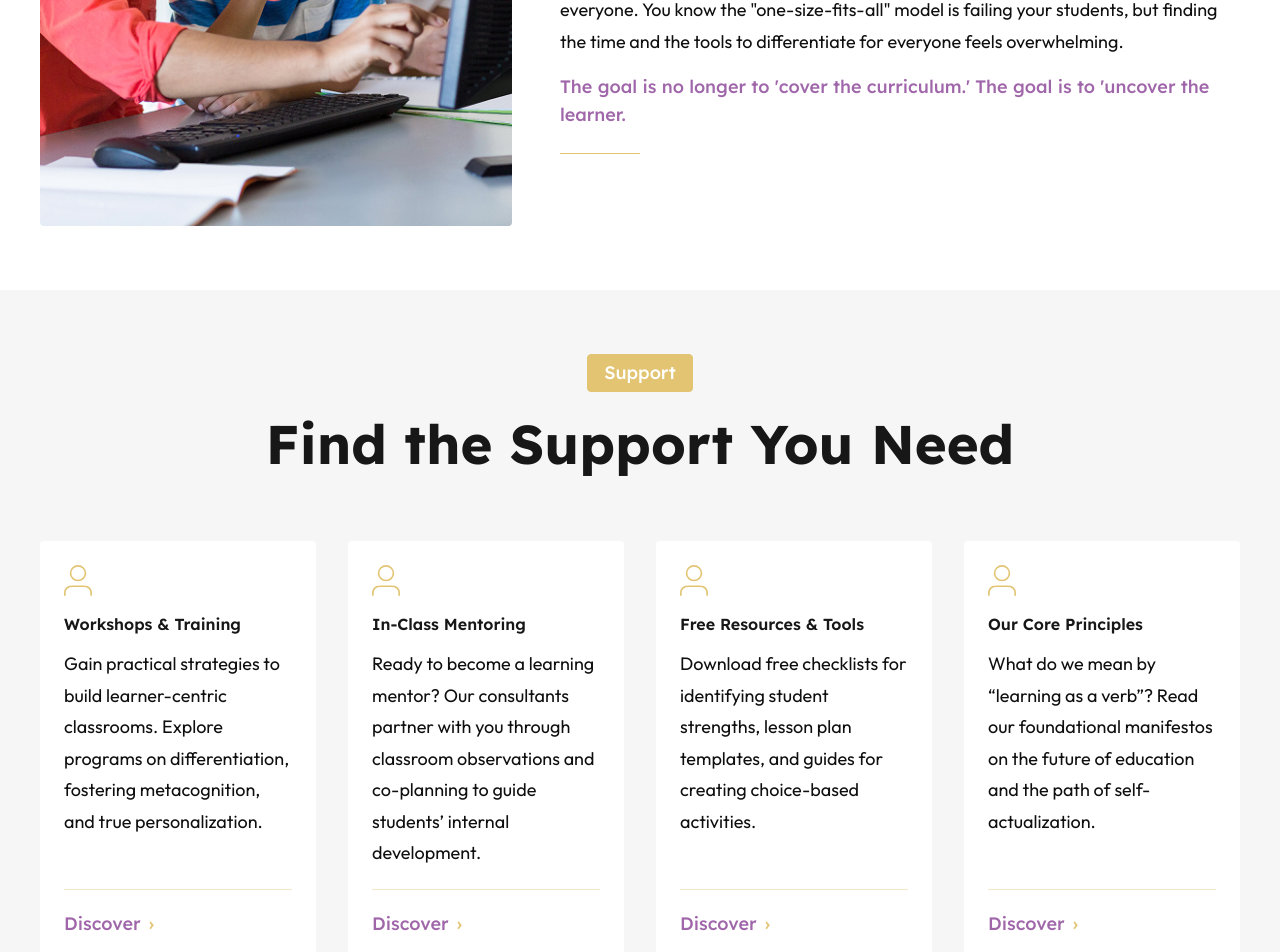
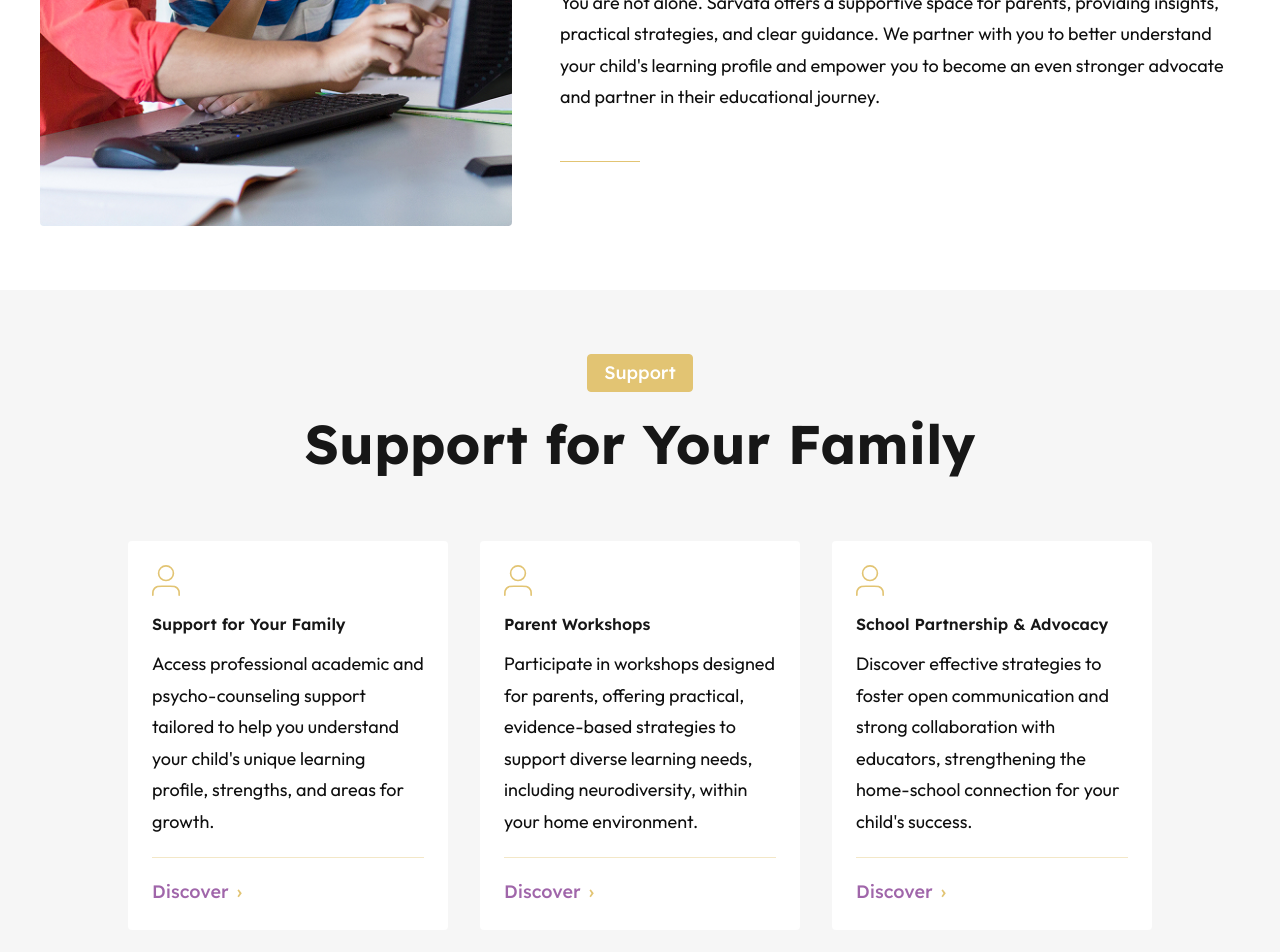
Before and after one commit to ayatiworkstechnologies/sarvata, a Next.js app: page /pathway-parents in a window 1280 px wide. Shown: the part 820-1772 px from the top of the page. Built offline with nearby package versions, Linux system fonts and the light colour scheme.

Commit message:
25/12/2025 update 5

```diff
--- a/app/pathway-educators/page.jsx
+++ b/app/pathway-educators/page.jsx
@@ -50,28 +50,28 @@ export default function EducatorsPage() {
       title: "Workshops & Training",
       description:
         "Gain practical strategies to build learner-centric classrooms. Explore programs on differentiation, fostering metacognition, and true personalization.",
-      href: "/support/workshops",
+      href: "#",
     },
     {
       icon: "/icon/icon-1.svg",
       title: "In-Class Mentoring",
       description:
         "Ready to become a learning mentor? Our consultants partner with you through classroom observations and co-planning to guide students’ internal development.",
-      href: "/support/mentoring",
+      href: "#",
     },
     {
       icon: "/icon/icon-1.svg",
       title: "Free Resources & Tools",
       description:
         "Download free checklists for identifying student strengths, lesson plan templates, and guides for creating choice-based activities.",
-      href: "/support/resources",
+      href: "#",
     },
     {
       icon: "/icon/icon-1.svg",
       title: "Our Core Principles",
       description:
         "What do we mean by “learning as a verb”? Read our foundational manifestos on the future of education and the path of self-actualization.",
-      href: "/support/principles",
+      href: "#",
     },
   ]}
 />
--- a/app/pathway-leaders/page.jsx
+++ b/app/pathway-leaders/page.jsx
@@ -14,55 +14,50 @@ export default function LeadersPage() {
         breadcrumbs={[{ label: "for leaders" }]}
       />
 
-<StorySection
+      <StorySection
         image="/our-story.jpg"
-        title="The Impossible Balancing Act"
+        title="Leading Beyond the Status Quo"
         // subtitle="Why Sarvata Exists"
         paragraphs={[
-          "You see it every day. The student who finishes early and is bored. The student who struggles with the pace and feels left behind. The student who is bright and creative, but their gifts don't fit into a standardized test box.",
-          `You're constantly pulled in 25 different directions, trying to be everything to everyone. You know the "one-size-fits-all" model is failing your students, but finding the time and the tools to differentiate for everyone feels overwhelming.`
-         ]}
-        link="/learning-pathways"
-        linkText="The goal is no longer to 'cover the curriculum.' The goal is to 'uncover the learner."
-      />
+          `Leading a school today means navigating a complex landscape. You balance the vital demands of daily operations with the imperative to innovate, fostering an environment where both students and educators thrive. It requires a vision that looks beyond standardised outcomes towards cultivating a truly learner-centric culture.`,
+          `Sarvata is your strategic partner in this essential work. We provide the expertise, frameworks, and collaborative support to help you move from visionary ideas to tangible, school-wide transformation. Let us help you architect a future-ready learning environment built on the principles of inclusion, personalization, and mentorship.`,
+        ]}
+         />
 
-       <SupportGridSection
+      <SupportGridSection
         eyebrow="Support"
-        title="Find the Support You Need"
+        title="Building a Thriving Educational Ecosystem"
         items={[
           {
             icon: "/icon/icon-1.svg",
-            title: "Workshops & Training",
+            title: "Inclusion Audits & Roadmaps",
             description:
-              "Gain practical strategies to build learner-centric classrooms. Explore programs on differentiation, fostering metacognition, and true personalization.",
-            href: "/support/workshops",
+              "Partner with us for comprehensive inclusion audits and data-driven implementation roadmaps designed to embed responsive, equitable practices throughout your school community.",
+            href: "#",
           },
           {
             icon: "/icon/icon-1.svg",
-            title: "In-Class Mentoring",
+            title: "Faculty & Leadership Mentoring",
             description:
-              "Ready to become a learning mentor? Our consultants partner with you through classroom observations and co-planning to guide students’ internal development.",
-            href: "/support/mentoring",
+              "Engage in bespoke mentoring for your leadership team and faculty, fostering a shared vision, enhancing pedagogical practice, and building internal capacity for sustained growth.",
+            href: "#",
           },
           {
             icon: "/icon/icon-1.svg",
-            title: "Free Resources & Tools",
+            title: "Strategic Planning & Systems",
             description:
-              "Download free checklists for identifying student strengths, lesson plan templates, and guides for creating choice-based activities.",
-            href: "/support/resources",
+              "Enhance academic administration and optimise key processes, freeing your leadership to concentrate on strategic goals and mentoring your educators.",
+            href: "#",
           },
           {
             icon: "/icon/icon-1.svg",
             title: "Our Core Principles",
             description:
-              "What do we mean by “learning as a verb”? Read our foundational manifestos on the future of education and the path of self-actualization.",
-            href: "/support/principles",
+              `What do we mean by "learning as a verb"? Read our foundational manifestos on the future of education and the path to self-actualization.`,
+            href: "#",
           },
         ]}
       />
-
-
-
     </main>
   );
 }
--- a/app/pathway-parents/page.jsx
+++ b/app/pathway-parents/page.jsx
@@ -16,48 +16,40 @@ export default function ParentsPage() {
 
  <StorySection
          image="/our-story.jpg"
-         title="The Impossible Balancing Act"
+         title="Navigating Education, Together"
          // subtitle="Why Sarvata Exists"
          paragraphs={[
-           "You see it every day. The student who finishes early and is bored. The student who struggles with the pace and feels left behind. The student who is bright and creative, but their gifts don't fit into a standardized test box.",
-           `You're constantly pulled in 25 different directions, trying to be everything to everyone. You know the "one-size-fits-all" model is failing your students, but finding the time and the tools to differentiate for everyone feels overwhelming.`
+           `Parenting today means guiding your child through an ever-evolving educational landscape. You celebrate their strengths, navigate their challenges, and champion their unique potential. We understand that this journey can sometimes feel complex, especially when supporting diverse learning needs.`,
+           `You are not alone. Sarvata offers a supportive space for parents, providing insights, practical strategies, and clear guidance. We partner with you to better understand your child's learning profile and empower you to become an even stronger advocate and partner in their educational journey.`
           ]}
-         link="/learning-pathways"
-         linkText="The goal is no longer to 'cover the curriculum.' The goal is to 'uncover the learner."
-       />
+          />
 
         <SupportGridSection
          eyebrow="Support"
-         title="Find the Support You Need"
+         title="Support for Your Family"
          items={[
            {
              icon: "/icon/icon-1.svg",
-             title: "Workshops & Training",
+             title: "Support for Your Family",
              description:
-               "Gain practical strategies to build learner-centric classrooms. Explore programs on differentiation, fostering metacognition, and true personalization.",
-             href: "/support/workshops",
+               "Access professional academic and psycho-counseling support tailored to help you understand your child's unique learning profile, strengths, and areas for growth.",
+             href: "#",
            },
            {
              icon: "/icon/icon-1.svg",
-             title: "In-Class Mentoring",
+             title: "Parent Workshops",
              description:
-               "Ready to become a learning mentor? Our consultants partner with you through classroom observations and co-planning to guide students’ internal development.",
-             href: "/support/mentoring",
+               "Participate in workshops designed for parents, offering practical, evidence-based strategies to support diverse learning needs, including neurodiversity, within your home environment.",
+             href: "#",
            },
            {
              icon: "/icon/icon-1.svg",
-             title: "Free Resources & Tools",
+             title: "School Partnership & Advocacy",
              description:
-               "Download free checklists for identifying student strengths, lesson plan templates, and guides for creating choice-based activities.",
-             href: "/support/resources",
+               "Discover effective strategies to foster open communication and strong collaboration with educators, strengthening the home-school connection for your child's success.",
+             href: "#",
            },
-           {
-             icon: "/icon/icon-1.svg",
-             title: "Our Core Principles",
-             description:
-               "What do we mean by “learning as a verb”? Read our foundational manifestos on the future of education and the path of self-actualization.",
-             href: "/support/principles",
-           },
+
          ]}
        />
 
--- a/components/SupportGridSection.jsx
+++ b/components/SupportGridSection.jsx
@@ -9,6 +9,16 @@ export default function SupportGridSection({
   title,
   items = [],
 }) {
+  const itemCount = items.length;
+
+  /* ===== GRID VARIANTS ===== */
+  const gridCols =
+    itemCount === 3
+      ? "lg:grid-cols-3 lg:max-w-5xl"
+      : itemCount === 2
+      ? "lg:grid-cols-2 lg:max-w-4xl"
+      : "lg:grid-cols-4";
+
   return (
     <section className="section bg-[#f6f6f6]">
       <div className="container">
@@ -26,12 +36,20 @@ export default function SupportGridSection({
               {eyebrow}
             </span>
           )}
-
           <h2 className="heading-xl">{title}</h2>
         </motion.div>
 
         {/* ================= GRID ================= */}
-        <div className="grid grid-cols-1 sm:grid-cols-2 lg:grid-cols-4 gap-8">
+        <div
+          className={`
+            mx-auto
+            grid
+            grid-cols-1
+            sm:grid-cols-2
+            ${gridCols}
+            gap-8
+          `}
+        >
           {items.map((item, i) => (
             <motion.div
               key={i}
@@ -41,7 +59,6 @@ export default function SupportGridSection({
               transition={{ delay: i * 0.1 }}
               className="
                 bg-white
-
                 rounded
                 p-6
                 flex flex-col
@@ -57,7 +74,6 @@ export default function SupportGridSection({
                   alt={item.title}
                   width={28}
                   height={28}
-                  className="object-contain"
                 />
               </div>
 
@@ -66,7 +82,6 @@ export default function SupportGridSection({
                 <h4 className="font-semibold mb-3">
                   {item.title}
                 </h4>
-
                 <p className="text-muted font-secondary text-sm leading-relaxed">
                   {item.description}
                 </p>
@@ -83,8 +98,7 @@ export default function SupportGridSection({
                     transition-transform
                   "
                 >
-                  Discover
-                  <span className="text-secondary">›</span>
+                  Discover <span className="text-secondary">›</span>
                 </Link>
               </div>
             </motion.div>
```
Also changed, not shown: app/pathway-learners/page.jsx (+44 -0 lines), components/InsightSplitSection.jsx (+22 -9 lines).
